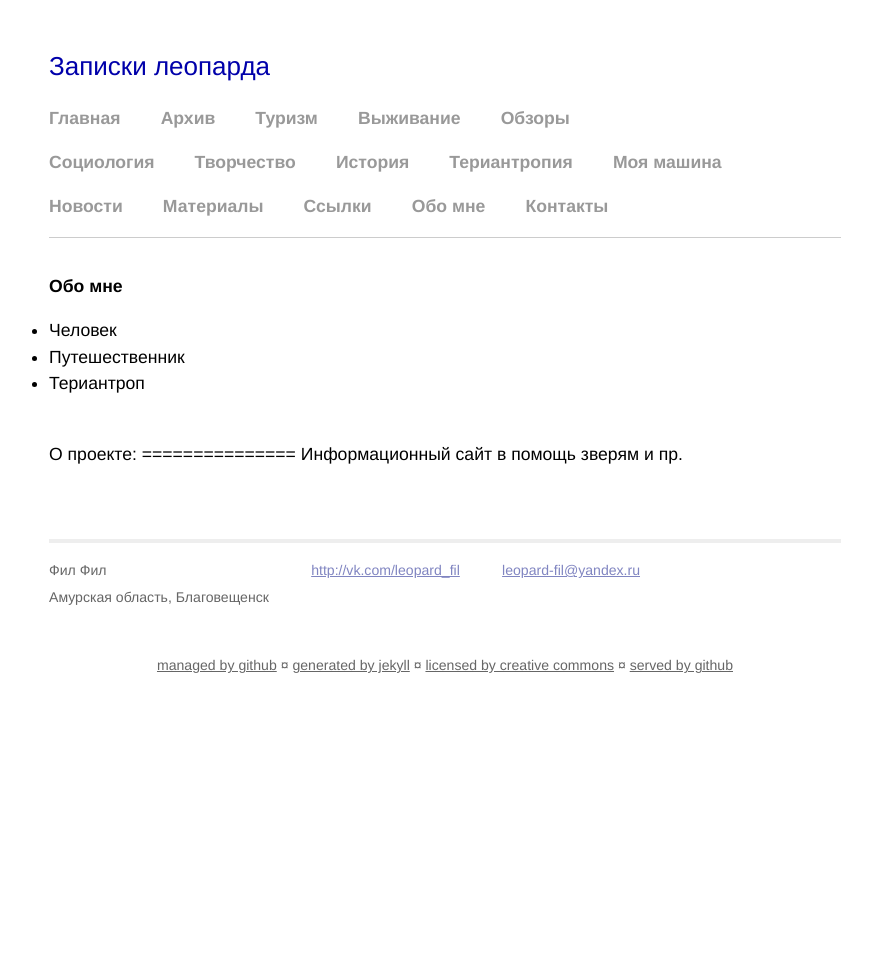
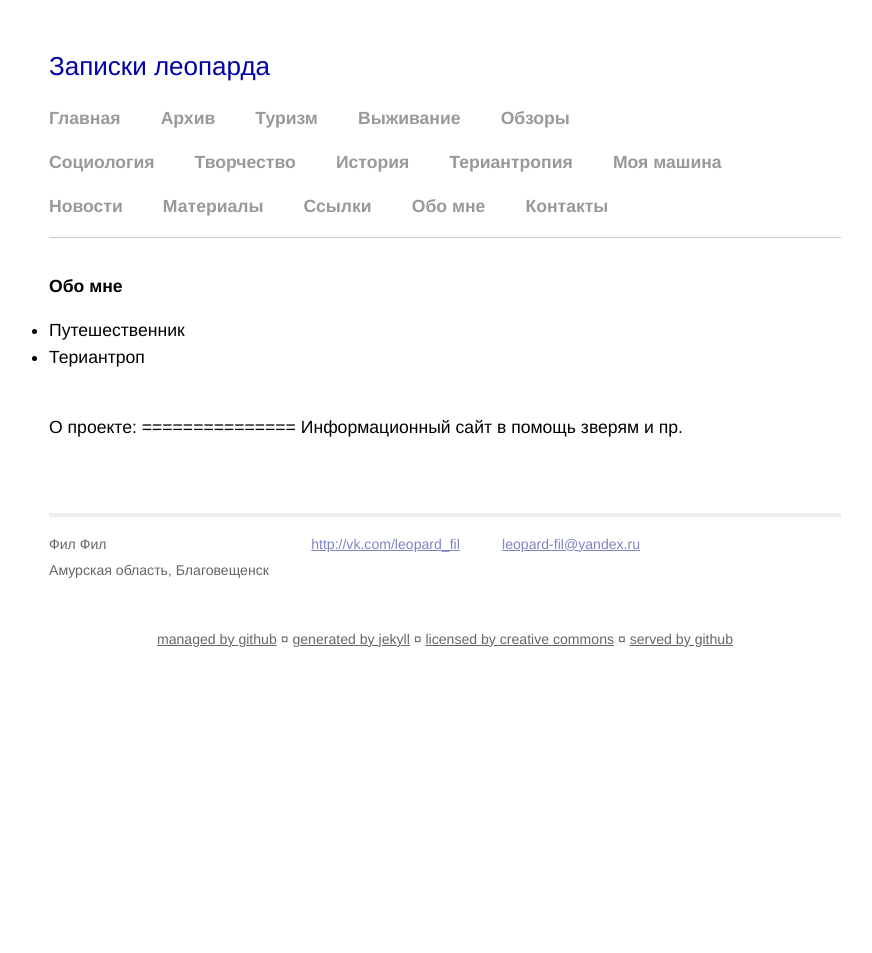
Before and after one commit to ivan-placid/demo, a Jekyll site: the page built from about.md, in a window 1280 px wide. Shown: the whole page, without its empty margins (195-1067 px from the left). Built offline with Jekyll 4.4.1, drawn with Linux system fonts in a browser that asks for light colours; some web fonts are replaced; Markdown is read by kramdown in place of the engine named in the settings.

Commit message:
Update about.md

```diff
--- a/about.md
+++ b/about.md
@@ -6,7 +6,6 @@ title: Обо мне
 Обо мне
 ========
 
-* Человек
 * Путешественник
 * Териантроп
 
```
